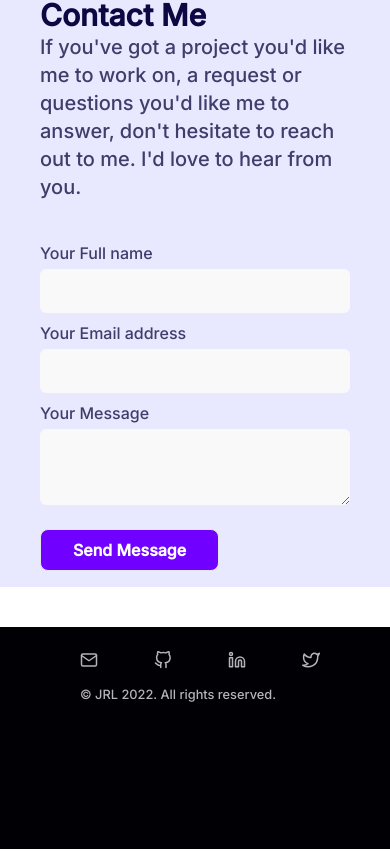
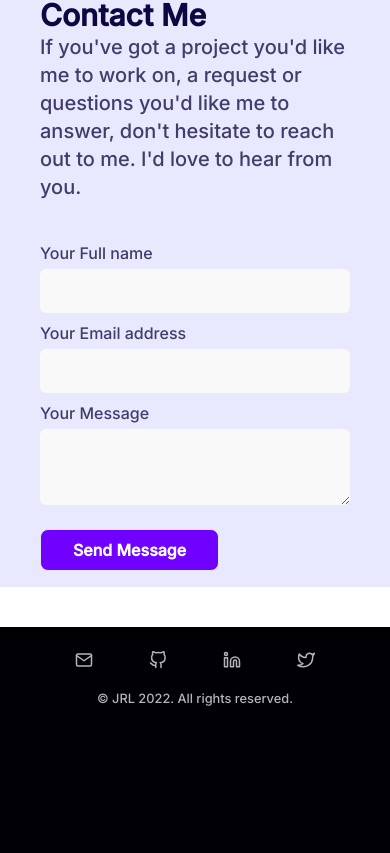
Before and after one commit to d2ndjim/jrl-portfolio, a React (Create React App) app: page / in a window 390 px wide. Shown: the part 3827-4680 px from the top of the page. Built offline with nearby package versions, Linux system fonts and the light colour scheme.

Commit message:
fix footer error

```diff
--- a/src/components/MobFooter.js
+++ b/src/components/MobFooter.js
@@ -2,7 +2,7 @@ import React from 'react';
 import Socials from './Socials';
 
 const Footer = () => (
-  <div className="bg-[#010105] flex gap-3 flex-col justify-center px-20 pb-36 pt-6 md:hidden">
+  <div className="bg-[#010105] flex gap-4 flex-col justify-center items-center px-20 pb-36 pt-6 md:hidden">
     <div>
       <Socials />
     </div>
```
